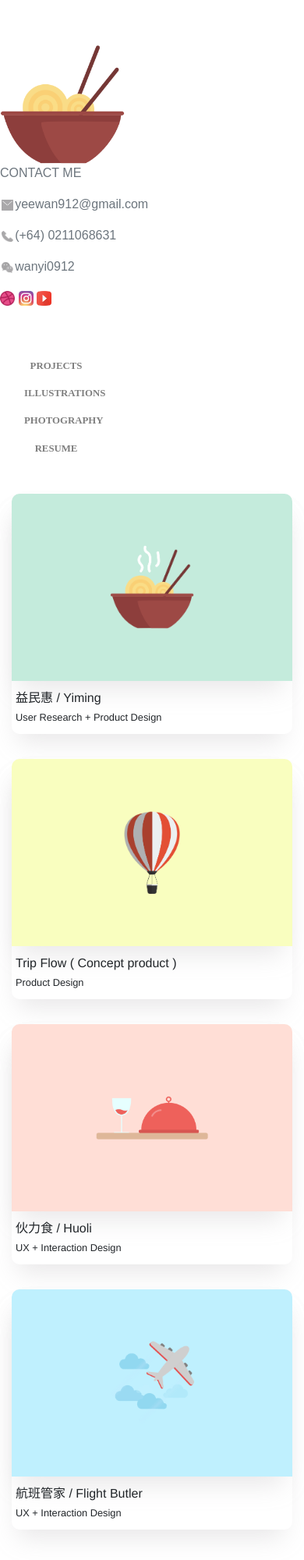
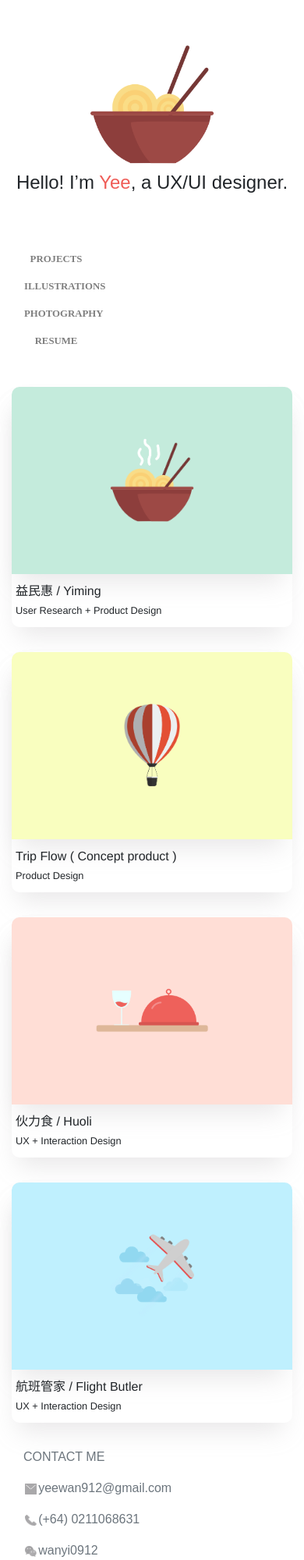
Before and after one commit to fcc-haru/PersonalPage--Yee, a plain HTML site: page index.html in a window 390 px wide. Shown: the top 2000 px of the page at 78% size. Drawn offline with Linux system fonts and the light colour scheme.

Commit message:
add mobile style

```diff
--- a/index.html
+++ b/index.html
@@ -15,14 +15,17 @@
     <header>
       <div class="container">
         <div class="row">
-          <div class="col-md-3 col-sm-6 align-content-between">
+          <div class="col-md-3 col-sm-12" style="text-align:center">
             <img src="./images/icon-noolde.png" id="yeePic">
+          </div>
+          <div class="col-12 d-block d-md-none" style="text-align:center;margin-top:10px">
+            <h4 class="fontArial">Hello! I’m <span id="yee">Yee</span>, a UX/UI designer.</h4>
           </div>
           <div class="col-md-6 d-none d-md-block">
             <h4 class="fontArial">Hello! I’m <span id="yee">Yee</span>, a UX/UI designer.</h4>
             <p class="text-secondary fontHelvetica">I'm a UX Designer passionate about transforming complex problems into meaningful and effortless solutions. Having worked with both startups and enterprises, I'm skilled at practicing agile, connecting different stakeholders and thinking about both user and business values. On weekends, you will find me walking around with my camera to capture the beauty of life or sketching what I see. </p>
           </div>
-          <div class="col-md-3 col-sm-6 align-content-between fontArial">
+          <div class="col-md-3 d-none d-md-block fontArial">
             <p class="text-secondary contact">CONTACT ME</p>
             <p class="text-muted mail"><span class="mailIcon"></span>yeewan912@gmail.com</p>
             <p class="text-muted"><span class="phoneIcon"></span>(+64) 0211068631</p>
@@ -97,6 +100,17 @@
           </div>
       </div>
     </div>
+    <div class="col-12 d-block d-md-none fontArial">
+      <p class="text-secondary contact">CONTACT ME</p>
+      <p class="text-muted mail"><span class="mailIcon"></span>yeewan912@gmail.com</p>
+      <p class="text-muted"><span class="phoneIcon"></span>(+64) 0211068631</p>
+      <p class="text-muted"><span class="wechatIcon"></span>wanyi0912</p>
+      <div class="flex-row iconBox">
+        <img src="./images/dirbble-color-2x.png" alt="">
+        <img src="./images/ins-color-2x.png" alt="">
+        <img src="./images/youtube-color-2x.png" alt="">
+      </div>
+    </div>
     <footer>
       <small>Design &amp; code by Yi Wan © 2018 ❤️Last update: December 10th, 2018 @ Christchurch,New Zealand</small>
     </footer>
```
